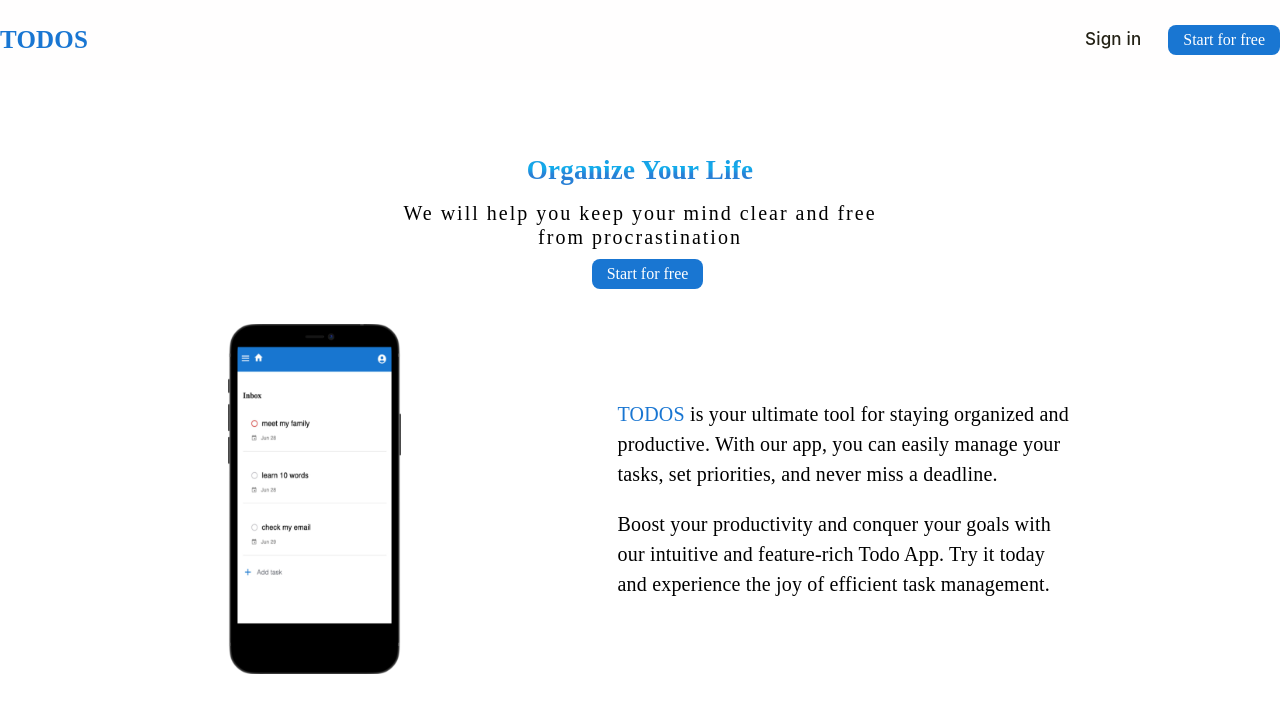
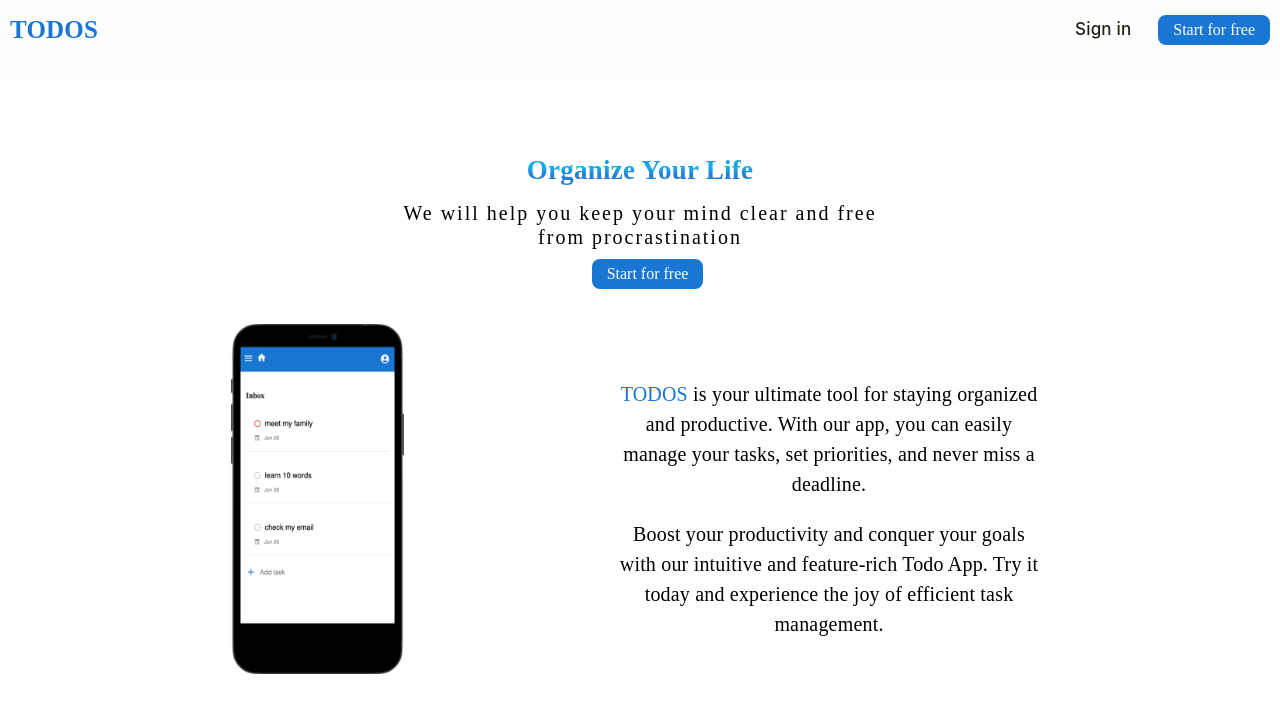
Before and after one commit to ArtemTyutunik/TODOS, a React (Vite) app: page / in a window 1280 px wide. Shown: the top 712 px of the page. Built offline with nearby package versions, Linux system fonts and the light colour scheme.

Commit message:
add responsibility

```diff
--- a/src/features/logIn/components/loginForm.tsx
+++ b/src/features/logIn/components/loginForm.tsx
@@ -34,7 +34,9 @@ function LoginForm({onSubmit}: IInputsProps) {
             </Box>
           </Container>
         </Box>
-        <Box display={'flex'} margin={'0 auto'} marginTop={'40px'}>
+        <Box display={'flex'} margin={'0 auto'} marginTop={'40px'}
+          maxWidth={{tablet: '35%', laptop: 'fit-content'}}
+          padding={'0 10px'}>
           <CssBaseline />
           <FormWrapper>
             <>
@@ -67,6 +69,7 @@ function LoginForm({onSubmit}: IInputsProps) {
 
 const welcomeBackBlock = {
   width: '50%',
+  display: {mobile: 'none', largeMobile: 'none', tablet: 'block'},
   height: '100vh',
   backgroundImage: 'url("/loginPageImage.jpg")',
   backgroundSize: 'cover',
--- a/src/features/signUp/components/signUpForm.tsx
+++ b/src/features/signUp/components/signUpForm.tsx
@@ -13,15 +13,19 @@ const SignUpForm:FC<IInputsProps> = ({onSubmit}) => {
   const {handleSubmit, control} = useForm<IFormInputs>({mode: 'onChange'});
 
   return <Box>
-    <Box display={'flex'}>
-      <AppLogo sx={{color: '#1976d2', marginTop: '20px', marginLeft: '20px'}}/>
-      <Box sx={welcomeBackBlock}>
+    <Box display={'flex'} alignItems={'center'}>
+      <Box width={'50%'} display={{mobile: 'none', largeMobile: 'none', tablet: 'block'}}>
+        <AppLogo sx={{color: '#1976d2', marginTop: '20px', marginLeft: '20px'}}/>
+        <Box sx={welcomeBackBlock}>
+        </Box>
       </Box>
-      <Box display={'flex'} margin={'0 auto'} marginTop={'40px'}>
+      <Box display={'flex'} margin={'0 auto'} marginTop={'40px'}
+        maxWidth={{tablet: '35%', laptop: 'fit-content'}}
+        padding={'0 10px'}>
         <CssBaseline />
         <FormWrapper>
           <>
-            <Typography component="h1" variant="h5">
+            <Typography component="h1" variant="h5" color={'#1976d2'}>
                   Sign up
             </Typography>
 
@@ -46,8 +50,8 @@ const SignUpForm:FC<IInputsProps> = ({onSubmit}) => {
 };
 
 const welcomeBackBlock = {
-  width: '50%',
-  height: '100vh',
+  width: '100%',
+  height: 'calc(100vh - 60px)',
   backgroundImage: 'url("/signUpPageImage.jpg")',
   backgroundSize: 'cover',
   backgroundRepeat: 'no-repeat',
--- a/src/pages/authorization/HomePage/components/HomePage.tsx
+++ b/src/pages/authorization/HomePage/components/HomePage.tsx
@@ -28,7 +28,7 @@ const HomePage = () => {
         </Typography>
 
         <Typography fontFamily={'JetBrains Mono'}
-          fontSize={'20px'}
+          fontSize={{mobile: '16px', largeMobile: '20px'}}
           letterSpacing={'0.1em'}
           lineHeight={'1.2'}
           fontWeight={500}
@@ -39,9 +39,9 @@ const HomePage = () => {
         <SignUpButton/>
       </Box>
 
-      <Box sx={containerStyles} justifyContent={'center'}>
-        <Box sx={phoneImage}></Box>
-        <Box maxWidth={'35%'}>
+      <Box sx={{...containerStyles, flexDirection: {mobile: 'column', largeMobile: 'column', tablet: 'row'}}} justifyContent={'center'}>
+        <Box sx={phoneImage} marginBottom={'20px'}></Box>
+        <Box maxWidth={{largeMobile: '80%', tablet: '35%'}} textAlign={'center'} padding={'0 10px'}>
           <Typography sx={appDescription} marginBottom={'20px'}>
             <span>TODOS</span> is your ultimate tool for staying organized and productive. With our app, you can easily manage your tasks, set priorities, and never miss a deadline.<br/>
           </Typography>
@@ -63,8 +63,10 @@ const headerStyles = {
 }
 
 const containerStyles = {
-  width: '1300px',
+  width: 'inherit',
+  padding: '0 10px',
   margin: '0 auto',
+  marginBottom: '20px',
   display: 'flex',
   alignItems: 'center',
 }
@@ -93,7 +95,7 @@ const titleSection = {
   display: 'flex',
   flexDirection: 'column',
   alignItems: 'center',
-  marginTop: '70px',
+  marginTop: {mobile: '15px', largeMobile: '70px'},
   marginBottom: '35px',
   width: '100%',
   height: 'fit-content',
@@ -102,7 +104,7 @@ const titleSection = {
 
 const pageTitle = {
   'fontWeight': 700,
-  'fontSize': '27px',
+  'fontSize': {mobile: '20px', largeMobile: '27px'},
   'fontFamily': 'JetBrains Mono',
   'background': '-webkit-linear-gradient(90deg, rgba(40,128,214,1) 41%, rgba(18,174,236,1) 56%, rgba(30,149,224,1) 84%)',
   'WebkitBackgroundClip': 'text',
@@ -111,22 +113,19 @@ const pageTitle = {
 
 const phoneImage = {
   height: '350px',
-  width: '30%',
+  width: {mobile: '100%', largeMobile: '30%'},
   backgroundImage: `url('/iphone-12--black 1.png')`,
   backgroundSize: 'contain',
-  backgroundPosition: 'left',
+  backgroundPosition: {mobile: 'center', largeMobile: 'center', tablet: 'left'},
   backgroundRepeat: 'no-repeat',
 }
 
 const appDescription = {
   'lineHeight': '150.6%',
-  'fontSize': '20px',
+  'fontSize': {mobile: '16px', largeMobile: '20px'},
   'fontFamily': 'JetBrains Mono',
   '& span': {
     color: '#1976D2',
-  },
-  '& br': {
-    marginBottom: '10px',
   },
 }
 
```
